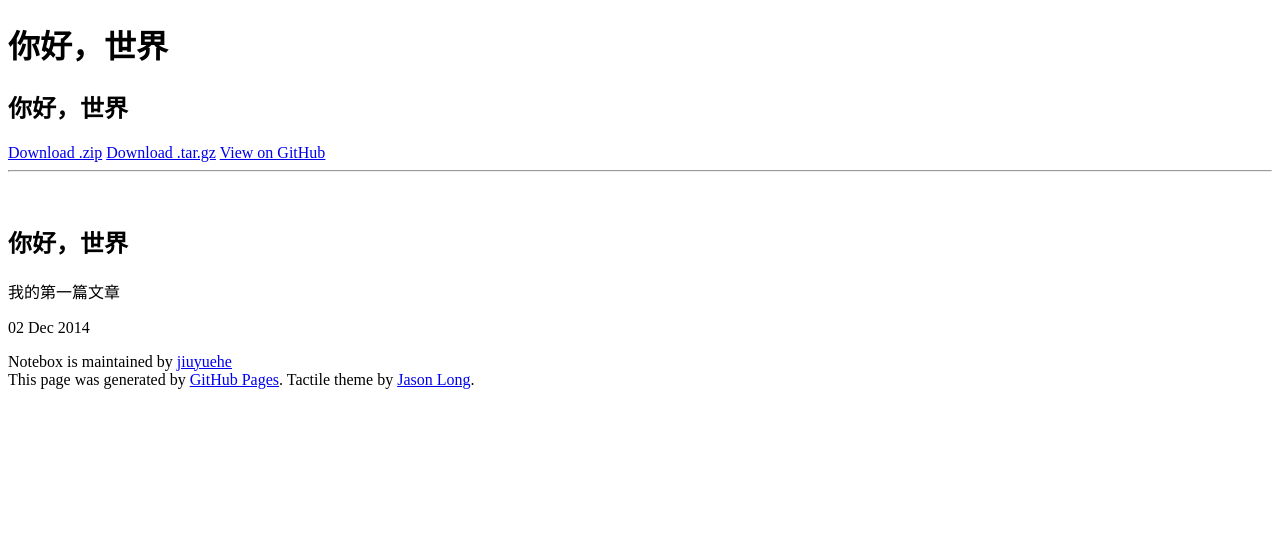
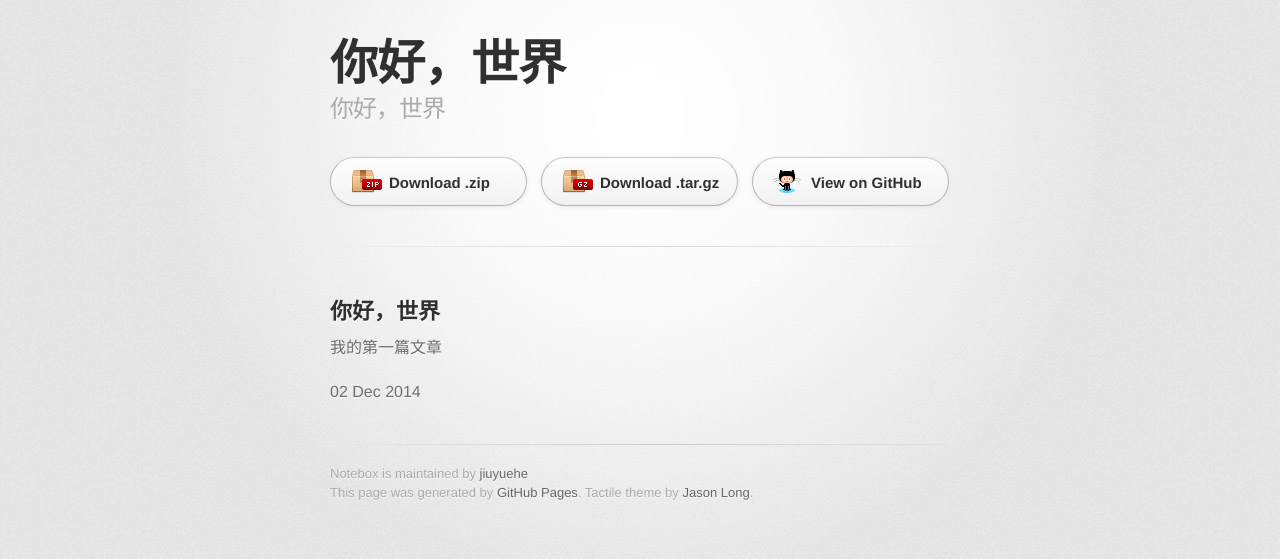
Before and after one commit to jiuyuehe/notebox, a Jekyll site: the page built from _posts/2014-12-02-first.html, in a window 1280 px wide. Shown: the top 559 px of the page. Built offline with Jekyll 4.4.1, drawn with Linux system fonts in a browser that asks for light colours.

Commit message:
link css

```diff
--- a/_layouts/default.html
+++ b/_layouts/default.html
@@ -3,9 +3,9 @@
   <head>
     <meta charset='utf-8'>
     <meta http-equiv="X-UA-Compatible" content="chrome=1">
-    <link rel="stylesheet" type="text/css" href="stylesheets/stylesheet.css" media="screen">
-    <link rel="stylesheet" type="text/css" href="stylesheets/pygment_trac.css" media="screen">
-    <link rel="stylesheet" type="text/css" href="stylesheets/print.css" media="print">
+    <link rel="stylesheet" type="text/css" href="/notebox/stylesheets/stylesheet.css" media="screen">
+    <link rel="stylesheet" type="text/css" href="/notebox/stylesheets/pygment_trac.css" media="screen">
+    <link rel="stylesheet" type="text/css" href="/notebox/stylesheets/print.css" media="print">
     <!--[if lt IE 9]>
     <script src="//html5shiv.googlecode.com/svn/trunk/html5.js"></script>
     <![endif]-->
```
